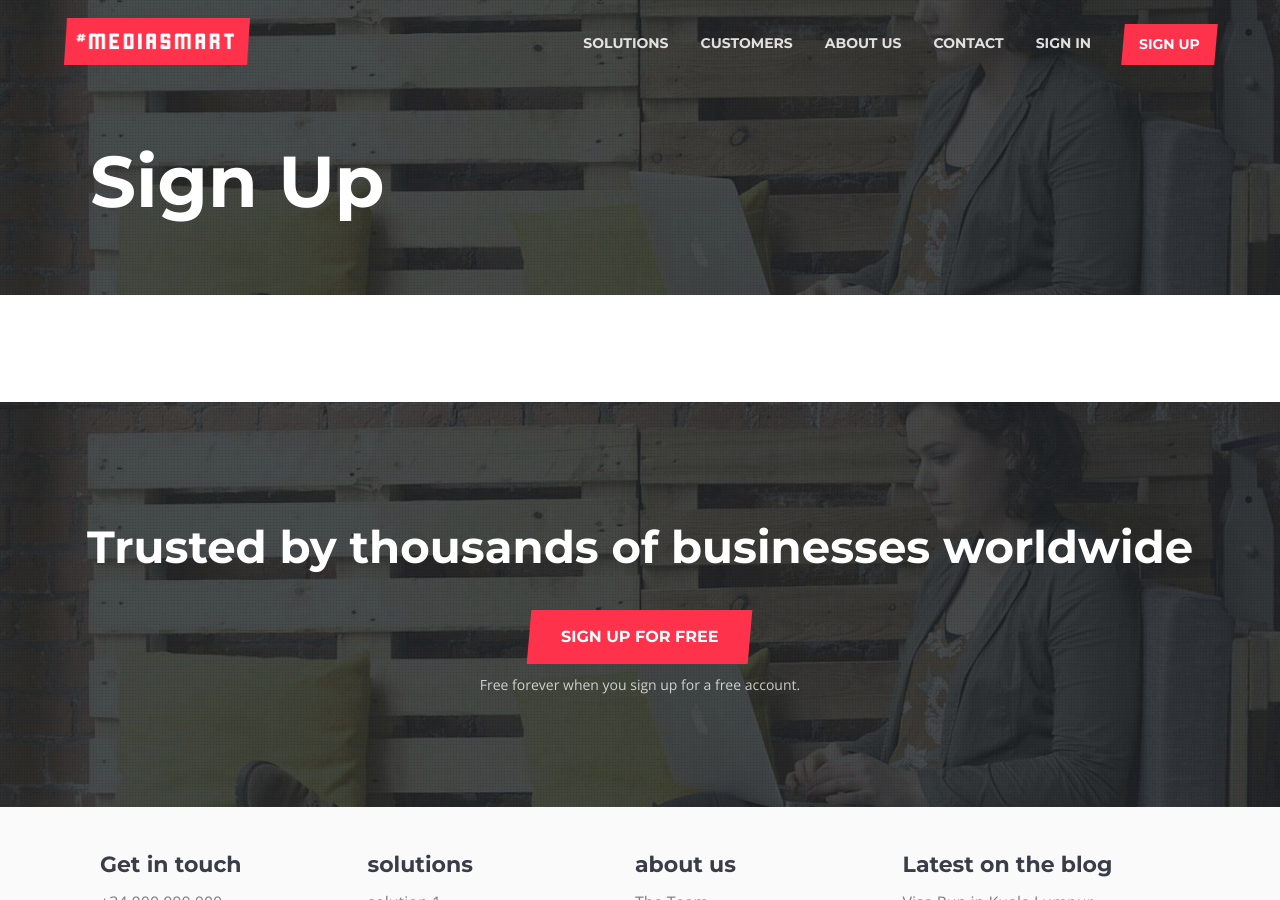
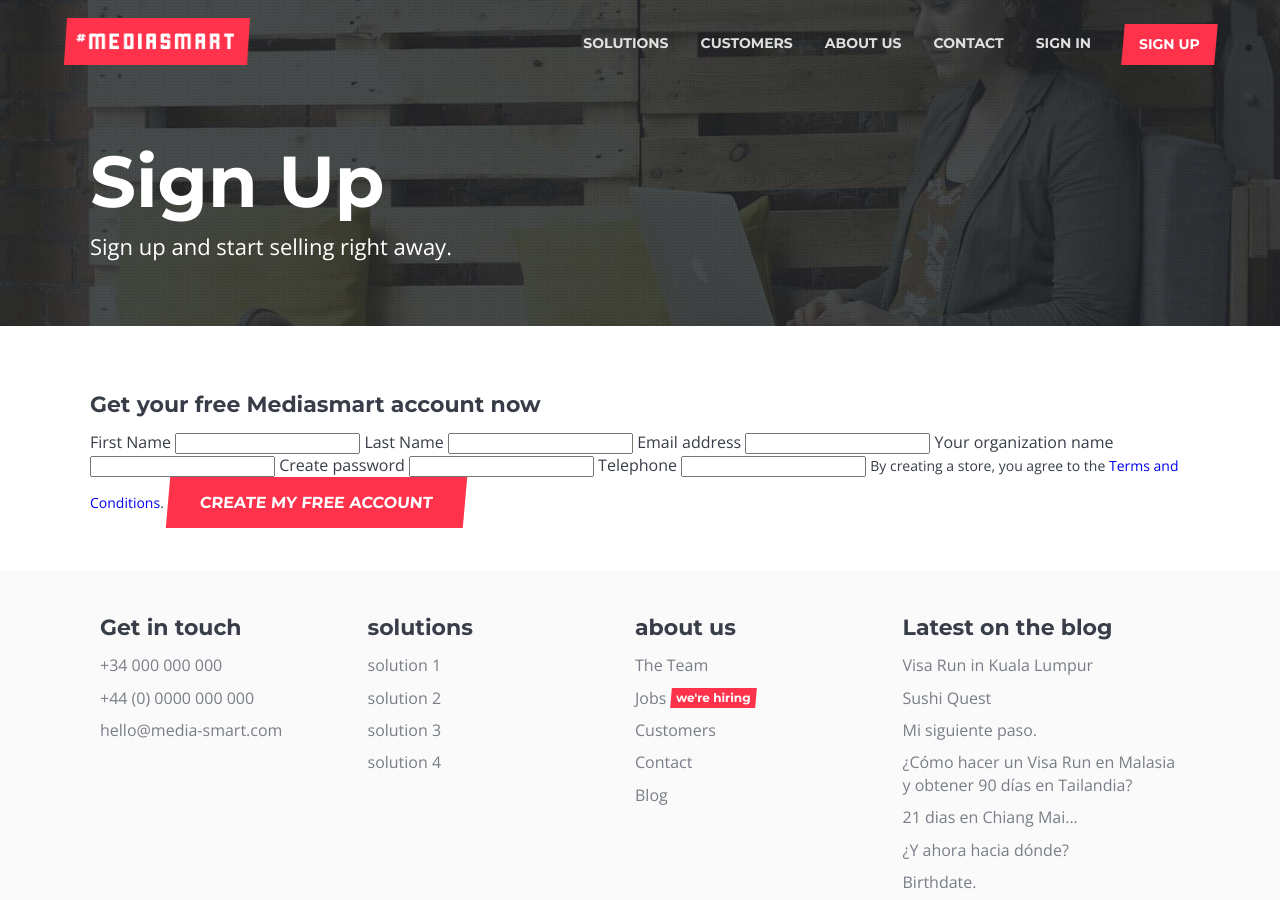
Before and after one commit to mediasmart/site-product, a Jekyll site: the page built from signup/index.md, in a window 1280 px wide and 900 px high. Built offline with Jekyll 4.4.1, drawn with Linux system fonts in a browser that asks for light colours; some web fonts are replaced.

Commit message:
<Form> stylesheets

```diff
--- a/_layouts/default.html
+++ b/_layouts/default.html
@@ -13,7 +13,9 @@
       {% endif %}
     </article>
 
-    {% include banner-default.html %}
+    {% if page.title != "Sign Up" %}
+      {% include banner-default.html %}
+    {% endif %}
     {% if page.type == "home" or page.title == "Contact" %}
       {% include banner-location.html %}
     {% endif %}
--- a/signup/index.md
+++ b/signup/index.md
@@ -3,6 +3,21 @@ layout      : default
 type        : content
 
 title       : Sign Up
+subtitle    : Sign up and start selling right away.
 background  : girl
 permalink   : /signup/
 ---
+
+<form>
+  <h2>Get your free Mediasmart account now</h2>
+  {% for input in site.data.forms.signup %}
+    <label>{{ input.label }}</label>
+    {% if (input.type != 'textarea') %}
+      <input name='{{ input.name }}' type='{{ input.type }}' />
+    {% else %}
+      <textarea name='{{ input.name }}'></textarea>
+    {% endif %}
+  {% endfor %}
+  <small>By creating a store, you agree to the <a href='/terms-of-use/'>Terms and Conditions</a>.</small>
+  <button class='primary large'>Create my free account</button>
+</form>
```
Also changed, not shown: _data/forms.yml (added, +32 -0 lines), contact/index.md (+15 -0 lines).
